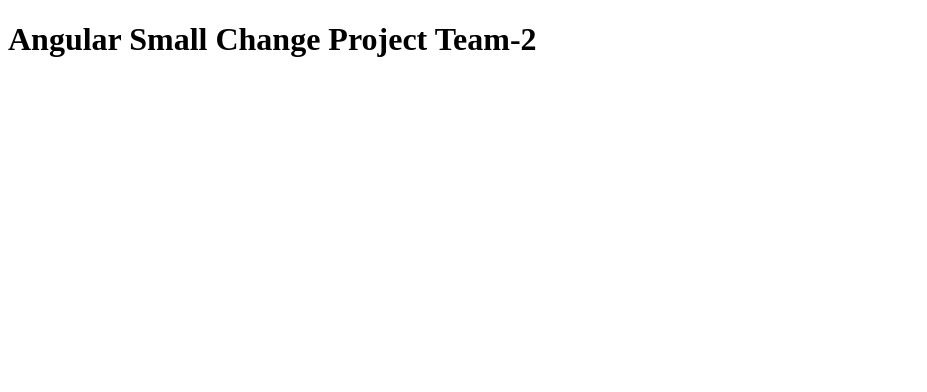
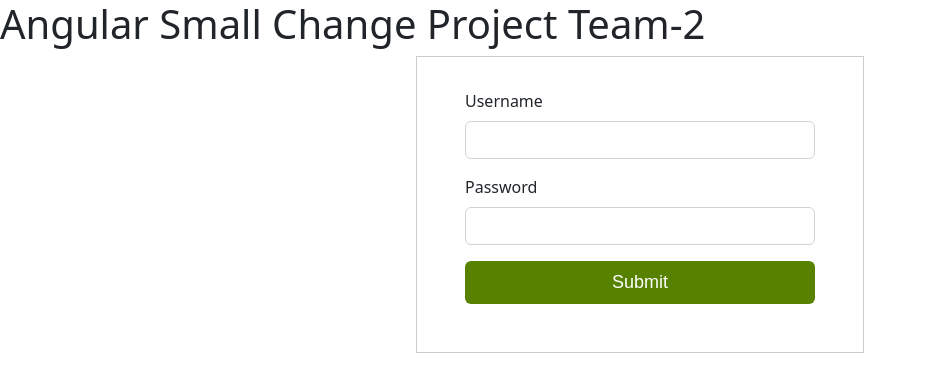
Before and after one commit to Arbazbms/SmallChange-Team2, an Angular app: page / in a window 1280 px wide. Shown: the top 392 px of the page, without its empty margins (0-927 px from the left). Built offline with nearby package versions, Linux system fonts and the light colour scheme.

Commit message:
added form

```diff
--- a/package.json
+++ b/package.json
@@ -18,6 +18,7 @@
     "@angular/platform-browser": "~13.1.0",
     "@angular/platform-browser-dynamic": "~13.1.0",
     "@angular/router": "~13.1.0",
+    "bootstrap": "^5.2.0",
     "rxjs": "~7.4.0",
     "tslib": "^2.3.0",
     "zone.js": "~0.11.4"
--- a/src/app/app.component.html
+++ b/src/app/app.component.html
@@ -1 +1,2 @@
 <h1>Angular Small Change Project Team-2</h1>
+<app-login-form></app-login-form>
--- a/src/app/components/login-form/login-form.component.css
+++ b/src/app/components/login-form/login-form.component.css
@@ -0,0 +1,23 @@
+.form-container{
+    margin: 0 auto 0 auto;
+    padding: 2rem 3rem 2rem 3rem;
+    border: solid 1px #ccc;
+    max-width: 28rem;
+    margin-bottom: 1.5rem;
+}
+
+.submit-btn{
+
+    width: 100%;
+    display: block;
+    box-sizing: border-box;
+    border:none;
+    padding: 0.5rem 1rem 0.5rem 1rem;
+    font-family: 'Fidelity Sans', Arial, sans-serif;
+    font-size: 18px;
+    line-height: 1.5em;
+    text-align: center;
+    color:white;
+    background-color: #568200;
+    margin: 1rem 0 1rem 0;
+}
--- a/src/app/components/login-form/login-form.component.html
+++ b/src/app/components/login-form/login-form.component.html
@@ -1 +1,13 @@
-<p>login-form works!</p>
+<form class="form-container">
+    <div class="mb-3">
+      <label for="Username" class="form-label">Username</label>
+      <input type="email" class="form-control" id="username" aria-describedby="emailHelp">
+
+    </div>
+    <div class="mb-3">
+      <label for="password" class="form-label">Password</label>
+      <input type="password" class="form-control" id="password">
+    </div>
+
+    <button type="submit" class="btn btn-light submit-btn">Submit</button>
+</form>
--- a/src/index.html
+++ b/src/index.html
@@ -6,8 +6,10 @@
   <base href="/">
   <meta name="viewport" content="width=device-width, initial-scale=1">
   <link rel="icon" type="image/x-icon" href="favicon.ico">
+  <link rel="stylesheet" href="../node_modules/bootstrap/dist/css/bootstrap.css">
 </head>
 <body>
   <app-root></app-root>
+  <script src="../node_modules/jquery/dist/jquery.js"></script>  <script src="../node_modules/bootstrap/dist/js/bootstrap.js"></script>
 </body>
 </html>
--- a/src/styles.css
+++ b/src/styles.css
@@ -1 +1,2 @@
 /* You can add global styles to this file, and also import other style files */
+@import "~bootstrap/dist/css/bootstrap.css"
```
Also changed, not shown: 1 other file (tests, documents, lock files or other folders).
